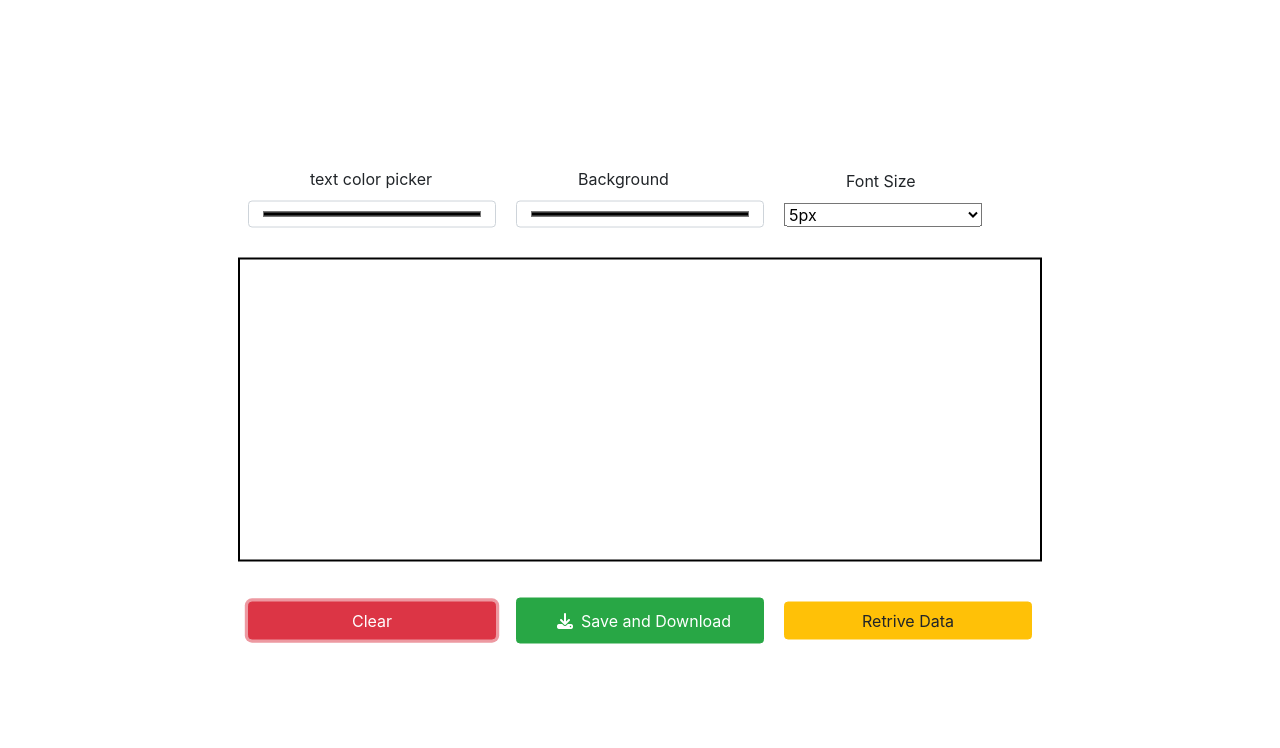
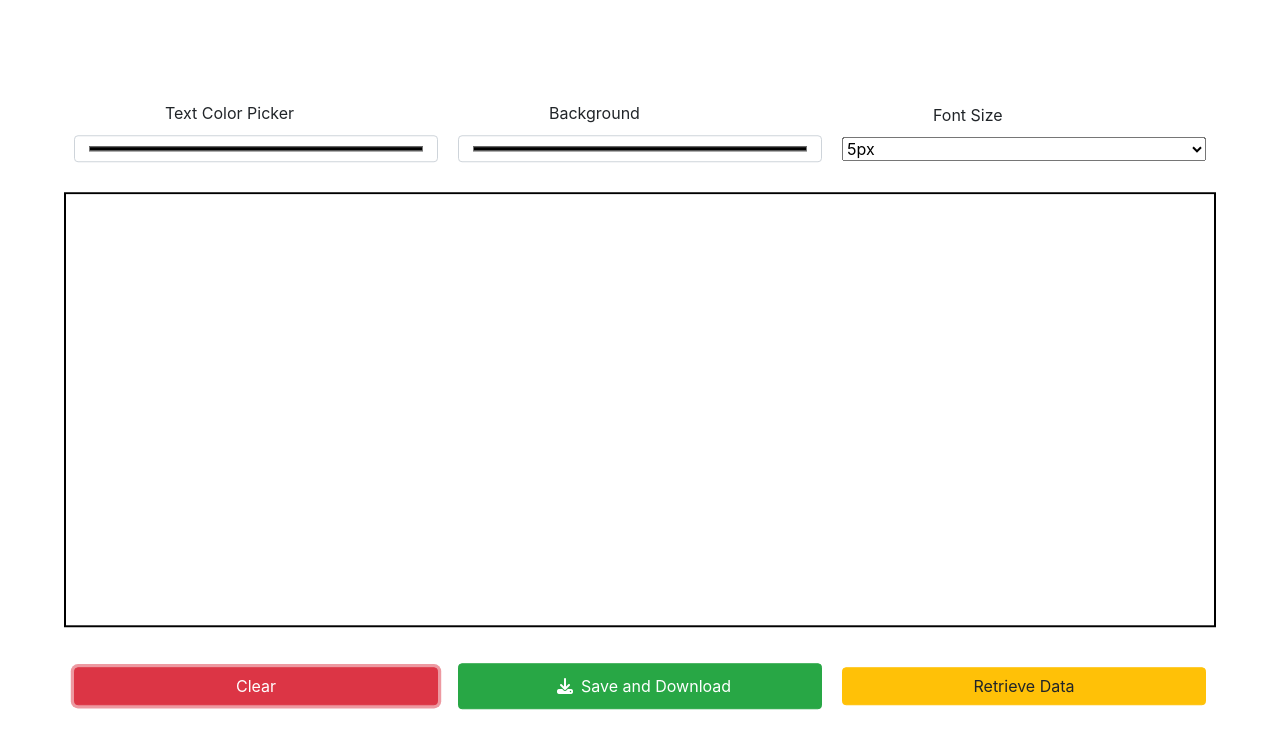
Before and after one commit to Ankitaa28/digital-signature-app, a plain HTML site: page Quicksign Signature app/index.html in a window 1280 px wide. Both pictures are taken after a click on the button "Clear". Drawn offline with nearby package versions, Linux system fonts and the light colour scheme.

Commit message:
signature

```diff
--- a/Quicksign Signature app/index.html
+++ b/Quicksign Signature app/index.html
@@ -7,36 +7,42 @@
     <link rel="stylesheet" href="https://cdn.jsdelivr.net/npm/bootstrap@4.0.0/dist/css/bootstrap.min.css" integrity="sha384-Gn5384xqQ1aoWXA+058RXPxPg6fy4IWvTNh0E263XmFcJlSAwiGgFAW/dAiS6JXm" crossorigin="anonymous">
     <title>Signature</title>
     <style>
-     .main{
+        .main {
             position: absolute;
             top: 50%;
-            left:50%;
-            transform: translate(-50%,-50%);
+            left: 50%;
+            transform: translate(-50%, -50%);
+            width: 90%; /* Makes the canvas and controls responsive */
         }
 
-    .top ,.bottom{
+        .top, .bottom {
             width: 100%;
             display: flex;
             flex-direction: row;
             align-items: center;
             justify-content: space-between;
-        margin: 20px 0 20px 0;
+            margin: 20px 0;
         }
-    .canvas{
+
+        .canvas {
+            width: 100%; /* Makes canvas responsive */
+            height: auto; /* Maintain aspect ratio */
             border: 2px solid black;
         }
 
+        .block, input, button, select {
+            width: 100%;
+        }
 
-    .block, input ,button , select{
-        width: 80%;
-    }
-    .top>.block{
+        .top > .block {
             margin: 10px;
         }
-    .bottom>button{
+
+        .bottom > button {
             margin: 10px;
         }
-    .block>p{
+
+        .block > p {
             margin: 10px auto;
             width: 50%;
         }
@@ -46,16 +52,16 @@
     <div class="main">
         <div class="top">
             <div class="block">
-                <p>text color picker</p>
-                <input class="form-control" type="color" id="colorPicker"></input>
+                <p>Text Color Picker</p>
+                <input class="form-control" type="color" id="colorPicker">
             </div>
             <div class="block">
                 <p>Background</p>
-                <input class="form-control" type="color" id="canvasColor"></input>
+                <input class="form-control" type="color" id="canvasColor">
             </div>
             <div class="block">
                 <p>Font Size</p>
-                <select name="" id="FontSize">
+                <select id="FontSize">
                     <option value="5">5px</option>
                     <option value="10">10px</option>
                     <option value="20">20px</option>
@@ -67,73 +73,12 @@
         </div>
         <canvas id="Mycanvas" class="canvas" height="300" width="800"></canvas>
         <div class="bottom">
-            <button class="btn btn-danger" id="clearButton"> Clear</button>
+            <button class="btn btn-danger" id="clearButton">Clear</button>
             <button class="btn btn-success" id="succesButton">
-                <i class="fa-solid fa-download m-2" ></i>Save and Download</button>
-            <button class="btn btn-warning" id="retreiveButton"> Retrive Data</button>
+                <i class="fa-solid fa-download m-2"></i>Save and Download
+            </button>
+            <button class="btn btn-warning" id="retreiveButton">Retrieve Data</button>
+            <script src="index.js"></script>
         </div>
     </div>
-    <!-- <script src="https://code.jquery.com/jquery-3.2.1.slim.min.js" integrity="sha384-KJ3o2DKtIkvYIK3UENzmM7KCkRr/rE9/Qpg6aAZGJwFDMVNA/GpGFF93hXpG5KkN" crossorigin="anonymous"></script>
-<script src="https://cdn.jsdelivr.net/npm/popper.js@1.12.9/dist/umd/popper.min.js" integrity="sha384-ApNbgh9B+Y1QKtv3Rn7W3mgPxhU9K/ScQsAP7hUibX39j7fakFPskvXusvfa0b4Q" crossorigin="anonymous"></script>
-<script src="https://cdn.jsdelivr.net/npm/bootstrap@4.0.0/dist/js/bootstrap.min.js" integrity="sha384-JZR6Spejh4U02d8jOt6vLEHfe/JQGiRRSQQxSfFWpi1MquVdAyjUar5+76PVCmYl" crossorigin="anonymous"></script> -->
-<script>
- const colorPicker = document.getElementById("colorPicker");
- const canvasColor  = document.getElementById("canvasColor");
- const FontSize  = document.getElementById("FontSize");
- const canvas = document.getElementById("Mycanvas");
- const clearButton  = document.getElementById("clearButton");
- const downloadButton = document.getElementById("succesButton");
- const retreiveButton  = document.getElementById("retreiveButton");
-  const ctx = canvas.getContext('2d');
-  colorPicker.addEventListener('change',(e)=>{
-    ctx.strokeStyle = e.target.value;
-    ctx.fillStyle = e.target.value;
-  })
-  canvas.addEventListener('mousedown',(e)=>{
-    isDrawing = true;
-    lastX = event.offsetX;
-    lastY =event.offsety;
-  })
-  canvas.addEventListener('mousemove', (e)=>{
-    if(isDrawing){
-        ctx.beginPath();
-        ctx.moveTo(lastX,lastY);
-        ctx.lineTo(event.offsetX,event.offsetY);
-        ctx.stroke();
-        lastX = event.offsetX;
-        lastY = event.offsetY;
-    }
-  })
-  canvas.addEventListener('mouseup', (e)=>{
-    isDrawing =false;
-  })
-  canvasColor.addEventListener('change',(e)=>{
-   ctx.fillStyle = e.target.value;
-   ctx.fillRect(0,0,800,300);
-  })
-  FontSize.addEventListener('change',(e)=>{
-   ctx.lineWidth=e.target.value;
-
-  })
-  clearButton.addEventListener('click',(e)=>{
-    ctx.clearRect(0,0,canvas.width,canvas.height);
-  })
- downloadButton.addEventListener('click',(e)=>{
-   localStorage.setItem('canvasContents',canvas.toDataURL());
-   let link = document.createElement('a');
-   link.download='My-canvas.png';
-   link.href=canvas.toDataURL();
-   link.click();
-  })
-  retreiveButton.addEventListener('click',(e)=>{
-    let savedcanvas = localStorage.getItem('canvasContents');
-    if(savedcanvas){
-        let img= new Image();
-        img.src = savedcanvas;
-        ctx.drawImage(img,0,0);
-    }
-  })
-</script>
-
 </body>
-</html>
--- /dev/null
+++ b/Quicksign Signature app/index.js
@@ -0,0 +1,112 @@
+const colorPicker = document.getElementById("colorPicker");
+const canvasColor = document.getElementById("canvasColor");
+const FontSize = document.getElementById("FontSize");
+const canvas = document.getElementById("Mycanvas");
+const clearButton = document.getElementById("clearButton");
+const downloadButton = document.getElementById("succesButton");
+const retreiveButton = document.getElementById("retreiveButton");
+const ctx = canvas.getContext('2d');
+
+let isDrawing = false;
+let lastX = 0;
+let lastY = 0;
+
+// Update canvas size on window resize
+function resizeCanvas() {
+    const aspectRatio = 800 / 300;
+    canvas.width = canvas.offsetWidth;
+    canvas.height = canvas.offsetWidth / aspectRatio;
+    ctx.fillStyle = '#FFFFFF';
+    ctx.fillRect(0, 0, canvas.width, canvas.height);
+}
+
+window.addEventListener('resize', resizeCanvas);
+resizeCanvas(); // Initial call to set canvas size
+
+// Color and font size picker functionality
+colorPicker.addEventListener('change', (e) => {
+    ctx.strokeStyle = e.target.value;
+    ctx.fillStyle = e.target.value;
+});
+
+canvasColor.addEventListener('change', (e) => {
+    ctx.fillStyle = e.target.value;
+    ctx.fillRect(0, 0, canvas.width, canvas.height);
+});
+
+FontSize.addEventListener('change', (e) => {
+    ctx.lineWidth = e.target.value;
+});
+
+// Mouse and touch drawing
+function startDrawing(x, y) {
+    isDrawing = true;
+    lastX = x;
+    lastY = y;
+}
+
+function draw(x, y) {
+    if (!isDrawing) return;
+    ctx.beginPath();
+    ctx.moveTo(lastX, lastY);
+    ctx.lineTo(x, y);
+    ctx.stroke();
+    lastX = x;
+    lastY = y;
+}
+
+function stopDrawing() {
+    isDrawing = false;
+}
+
+// Mouse events
+canvas.addEventListener('mousedown', (e) => startDrawing(e.offsetX, e.offsetY));
+canvas.addEventListener('mousemove', (e) => draw(e.offsetX, e.offsetY));
+canvas.addEventListener('mouseup', stopDrawing);
+canvas.addEventListener('mouseout', stopDrawing);
+
+// Touch events for touch screens
+canvas.addEventListener('touchstart', (e) => {
+    const touch = e.touches[0];
+    const rect = canvas.getBoundingClientRect();
+    startDrawing(touch.clientX - rect.left, touch.clientY - rect.top);
+});
+
+canvas.addEventListener('touchmove', (e) => {
+    const touch = e.touches[0];
+    const rect = canvas.getBoundingClientRect();
+    draw(touch.clientX - rect.left, touch.clientY - rect.top);
+    e.preventDefault(); // Prevent scrolling
+});
+
+canvas.addEventListener('touchend', stopDrawing);
+
+// Clear button functionality
+clearButton.addEventListener('click', () => {
+    ctx.clearRect(0, 0, canvas.width, canvas.height);
+
+    ctx.fillRect(0, 0, canvas.width, canvas.height);
+});
+
+// Download functionality
+downloadButton.addEventListener('click', () => {
+    localStorage.setItem('canvasContents', canvas.toDataURL());
+    let link = document.createElement('a');
+    link.download = 'My-canvas.png';
+    link.href = canvas.toDataURL();
+    link.click();
+});
+
+// Retrieve saved drawing
+retreiveButton.addEventListener('click', () => {
+    let savedcanvas = localStorage.getItem('canvasContents');
+    if (savedcanvas) {
+        let img = new Image();
+        img.src = savedcanvas;
+        img.onload = function () {
+            ctx.drawImage(img, 0, 0);
+        }
+    } else {
+        alert('No saved data found');
+    }
+});
```
Lines whose indentation alone changed are shown as unchanged.
